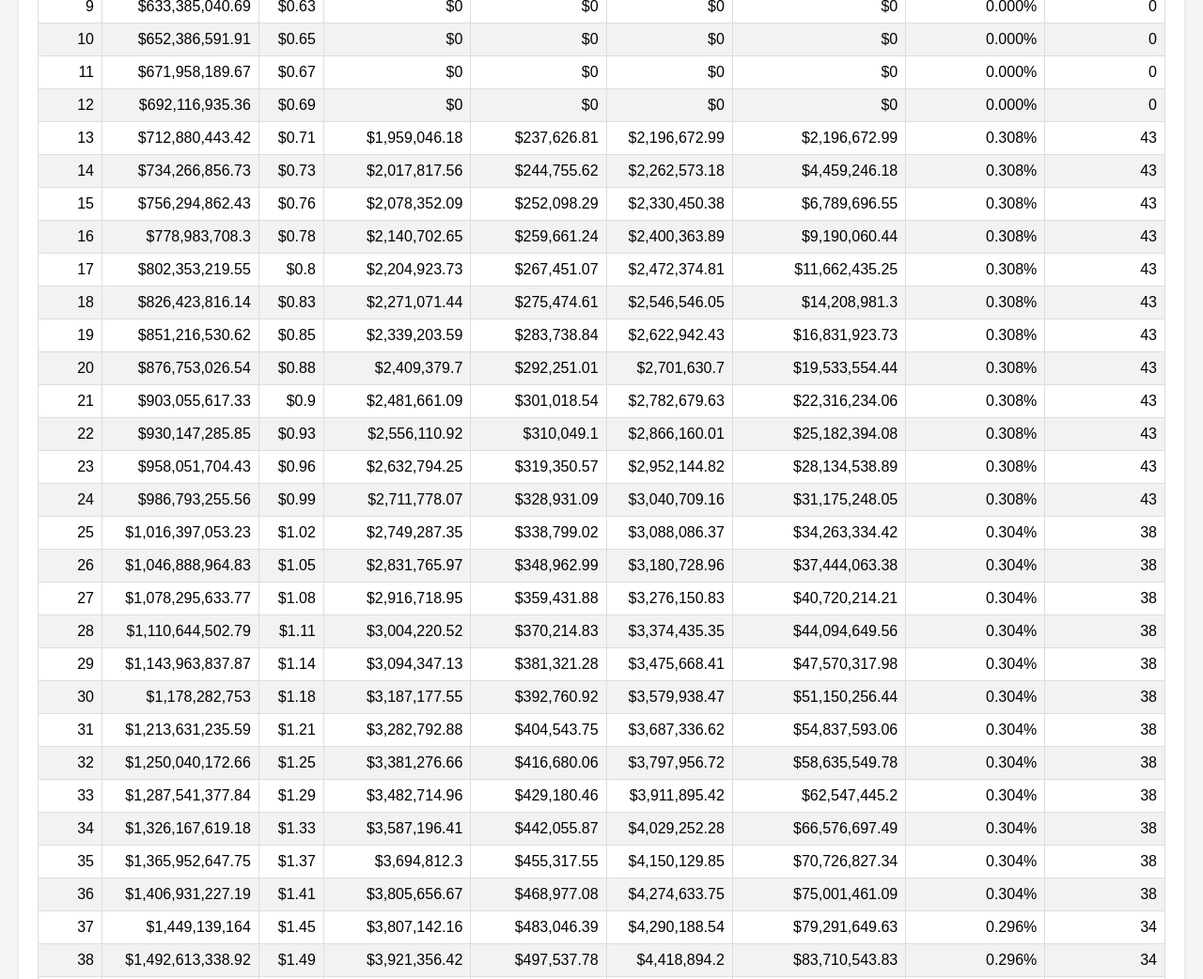
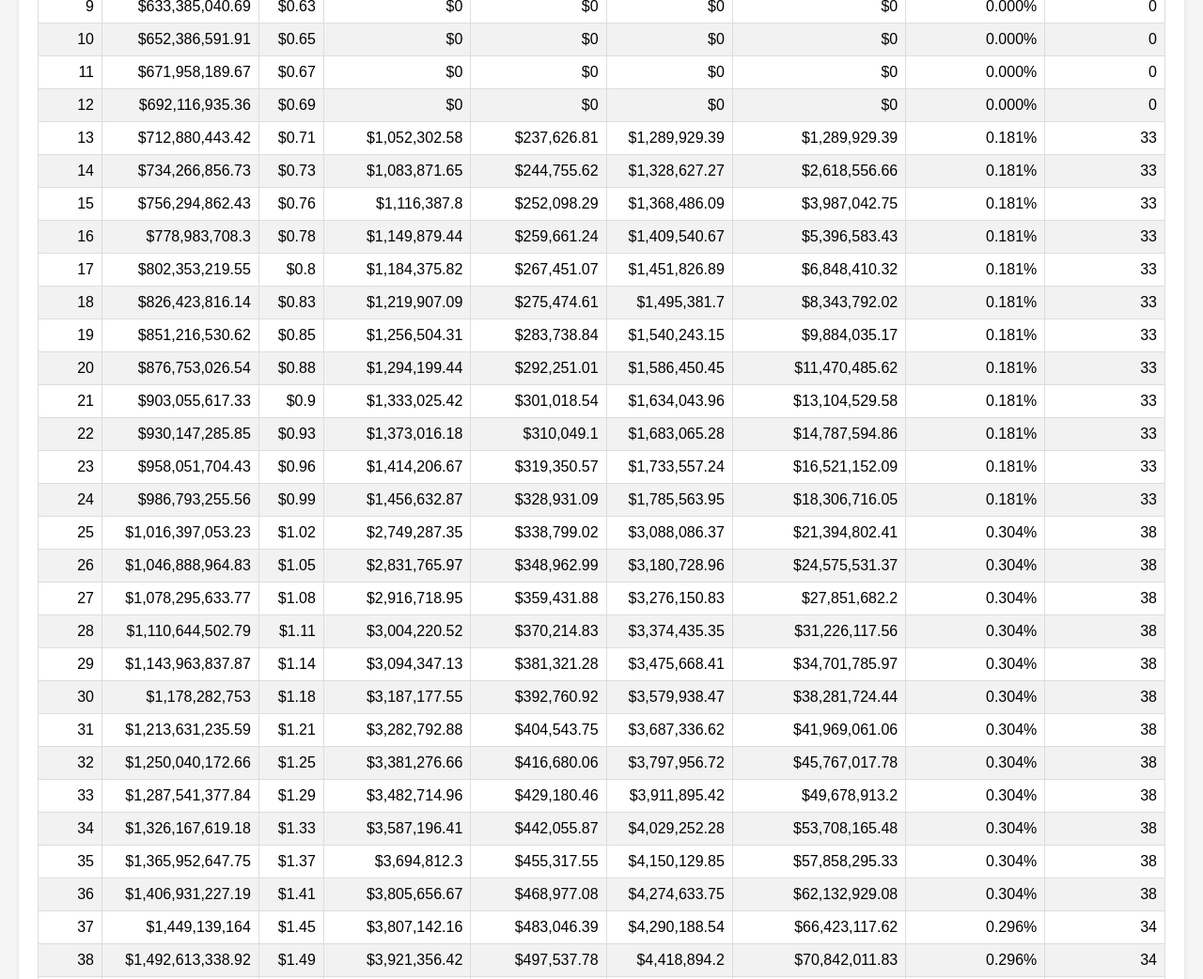
Before and after one commit to CommanderGeeks/sellingsimulator, a plain HTML site: page index.html in a window 1280 px wide. Shown: the part 1080-2122 px from the top of the page at 94% size. Drawn offline with Linux system fonts and the light colour scheme.

Commit message:
modify vest for top-10

```diff
--- a/index.html
+++ b/index.html
@@ -274,15 +274,28 @@
             let cumulativePressure = 0;
 
             // Track holder status
-            holderStatus = holders.map(h => ({
-                ...h,
-                monthlyRelease: calculateMonthlyRelease(h.tokens, h.years),
-                firstSellMonth: h.years === 0 ? 1 : 13, // Liquidity pool sells immediately, others after 12 month lock
-                tokensRemaining: h.tokens,
-                lastSellMonth: null,
-                fullyLiquidated: false,
-                totalDollarsSold: 0
-            }));
+            holderStatus = holders.map(h => {
+                // Top 10 holders (excluding Liquidity Pool) get 2-year lock
+                const top10Holders = [
+                    "LM", "ANTON", "RYAN", "BASIL ABDO", "LAITH BTC TRADE",
+                    "MENDOZA", "FOU D + TAREK D + HUSSEIN A", "LM/FP/HM/WY/MZ",
+                    "ABDULLAH / GROUP", "Paisa"
+                ];
+
+                const isTop10 = top10Holders.includes(h.name);
+                const lockMonths = isTop10 ? 24 : 12; // 2 years for top 10, 1 year for others
+
+                return {
+                    ...h,
+                    monthlyRelease: calculateMonthlyRelease(h.tokens, h.years),
+                    firstSellMonth: h.name === "LIQUIDITY POOL" ? 1 : (lockMonths + 1),
+                    tokensRemaining: h.tokens,
+                    lastSellMonth: null,
+                    fullyLiquidated: false,
+                    totalDollarsSold: 0,
+                    lockMonths: lockMonths
+                };
+            });
 
             // Run simulation
             for (let month = 1; month <= simMonths; month++) {
@@ -383,8 +396,18 @@
 
                 const row = holderBody.insertRow();
                 const monthlyRelease = calculateMonthlyRelease(holder.tokens, holder.years);
-                const firstSellMonth = holder.years === 0 ? 1 : 13;
-                let lastSellMonth = holder.years === 0 ? 1 : (12 + holder.years * 12);
+
+                // Determine lock period based on top 10 status
+                const top10Holders = [
+                    "LM", "ANTON", "RYAN", "BASIL ABDO", "LAITH BTC TRADE",
+                    "MENDOZA", "FOU D + TAREK D + HUSSEIN A", "LM/FP/HM/WY/MZ",
+                    "ABDULLAH / GROUP", "Paisa"
+                ];
+                const isTop10 = top10Holders.includes(holder.name);
+                const lockMonths = isTop10 ? 24 : 12;
+                const firstSellMonth = lockMonths + 1;
+
+                let lastSellMonth = holder.years === 0 ? 1 : (lockMonths + holder.years * 12);
 
                 // Get the actual status from the simulation
                 const holderSim = holderStatus.find(h => h.name === holder.name);
```
